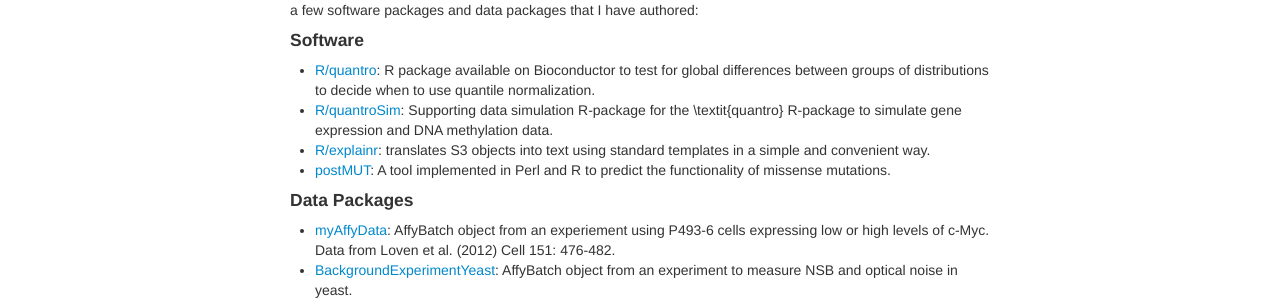
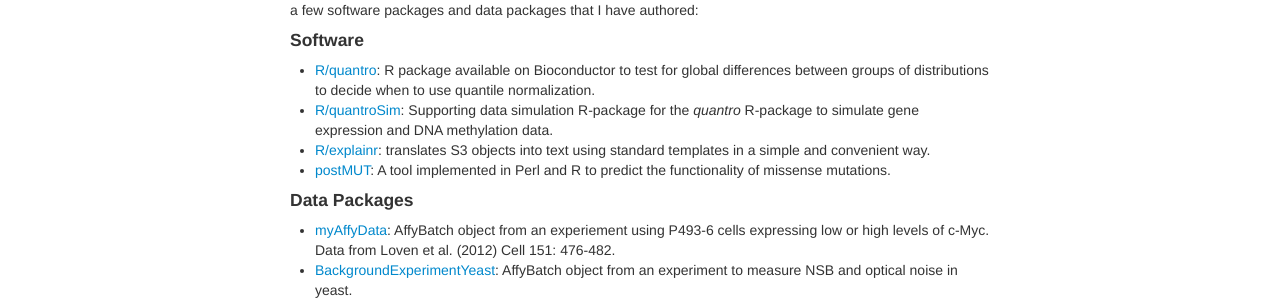
Before and after one commit to jmcgread/stephaniehicks.github.io, a Jekyll site: the page built from pages/research.md, in a window 1280 px wide. Shown: the part 292-592 px from the top of the page. Built offline with Jekyll 4.4.1, drawn with Linux system fonts in a browser that asks for light colours.

Commit message:
updated cv

```diff
--- a/pages/research.md
+++ b/pages/research.md
@@ -14,7 +14,7 @@
 #### Software
 
 - [R/quantro](http://www.bioconductor.org/packages/release/bioc/html/quantro.html): R package available on Bioconductor to test for global differences between groups of distributions to decide when to use quantile normalization.
-- [R/quantroSim](https://github.com/stephaniehicks/quantroSim): Supporting data simulation R-package for the \textit{quantro} R-package
+- [R/quantroSim](https://github.com/stephaniehicks/quantroSim): Supporting data simulation R-package for the *quantro* R-package
 to simulate gene expression and DNA methylation data.
 - [R/explainr](https://github.com/hilaryparker/explainr): translates S3 objects into text using standard templates in a simple and convenient way.
 - [postMUT](https://github.com/stephaniehicks/postMUT): A tool implemented in Perl and R to predict the functionality of missense mutations.
```
Also changed, not shown: 2 other files.
